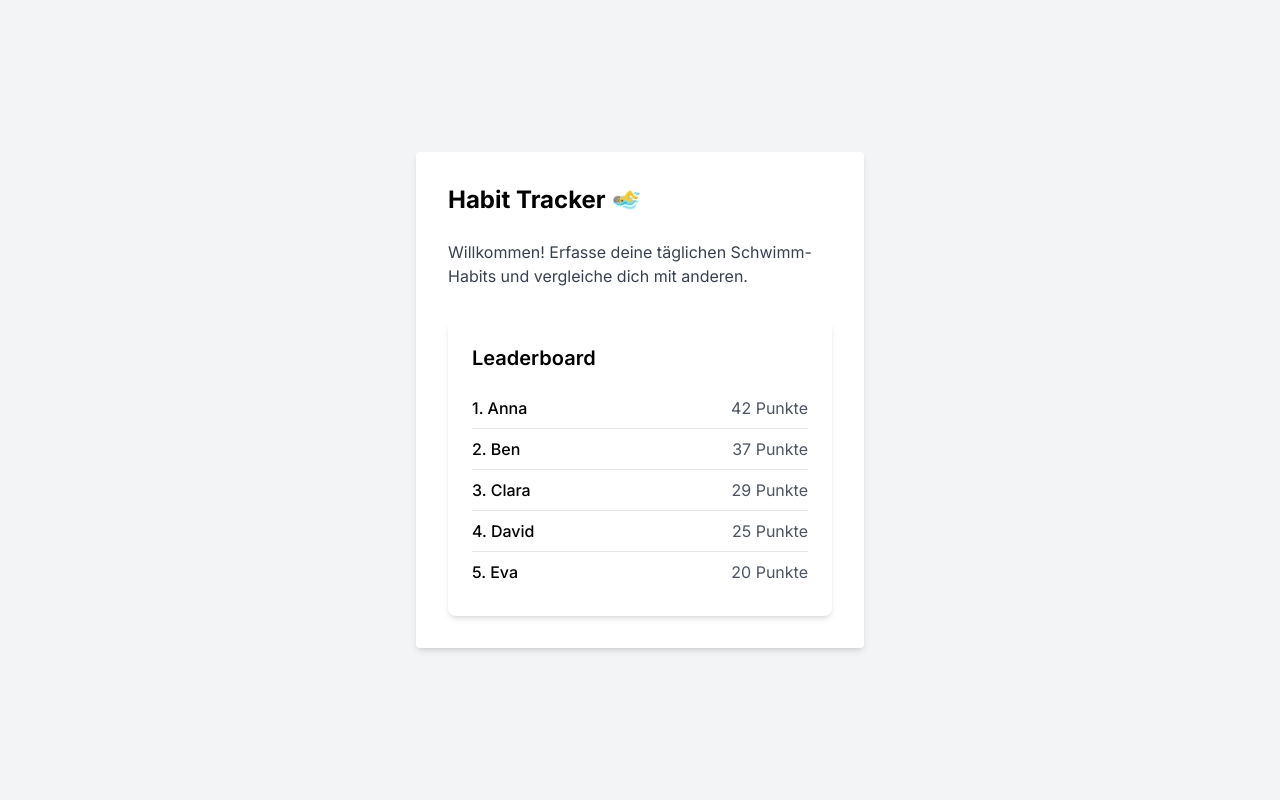
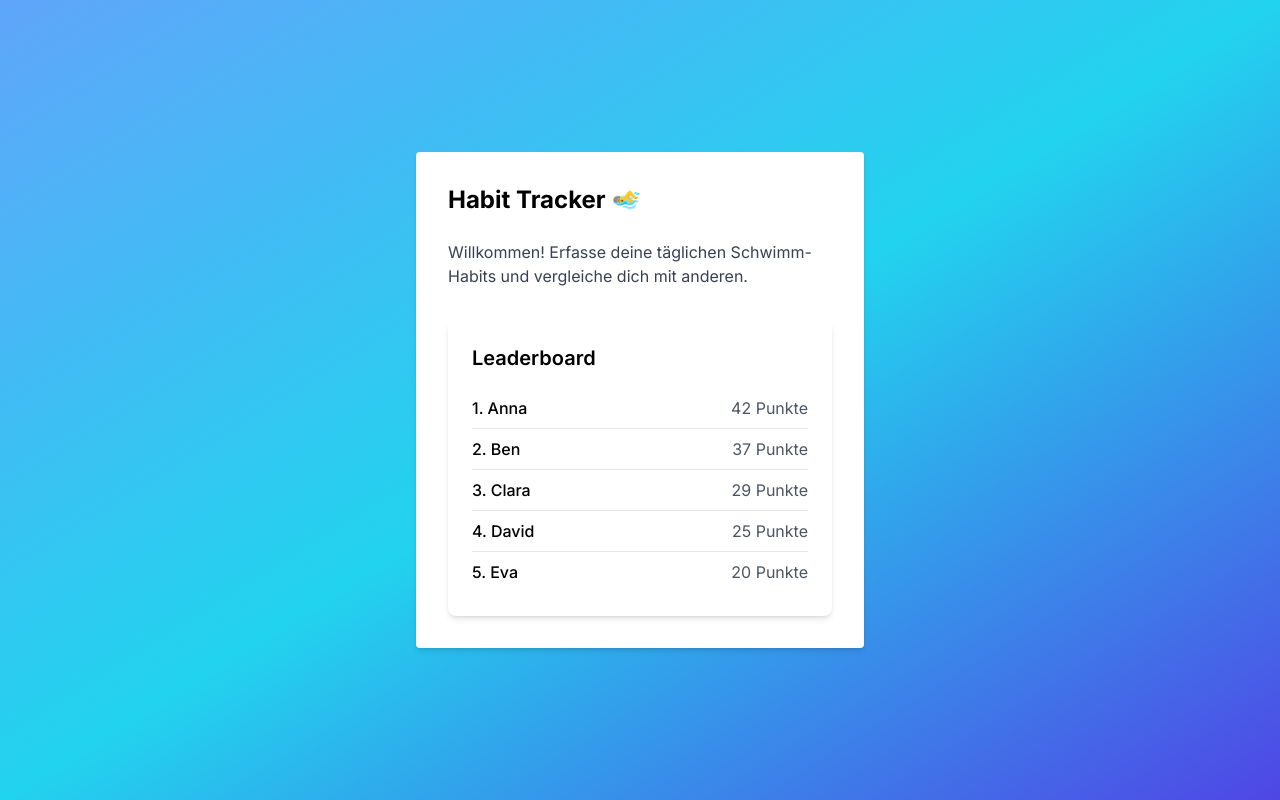
Before and after one commit to MarcDU1973/habit-tracker-delphine, a Next.js app: page / in a window 1280 px wide. Built offline with nearby package versions, Linux system fonts and the light colour scheme.

Commit message:
update pkg

```diff
--- a/app/layout.tsx
+++ b/app/layout.tsx
@@ -1,3 +1,4 @@
+// app/layout.tsx
 import './globals.css'
 import { Inter } from 'next/font/google'
 import type { Metadata } from 'next'
@@ -12,8 +13,8 @@ export const metadata: Metadata = {
 export default function RootLayout({ children }: { children: React.ReactNode }) {
   return (
     <html lang="en">
-      <body className={inter.className}>
-        <main className="min-h-screen bg-gray-100 flex items-center justify-center">
+      <body className={`${inter.className} min-h-screen bg-gradient-to-br from-blue-400 via-cyan-400 to-indigo-600`}>
+        <main className="flex items-center justify-center min-h-screen">
           <div className="p-8 bg-white rounded shadow-md w-full max-w-md">
             {children}
           </div>
--- a/package.json
+++ b/package.json
@@ -8,9 +8,9 @@
     "start": "next start"
   },
   "dependencies": {
-    "next": "14.0.0",
-    "react": "18.2.0",
-    "react-dom": "18.2.0"
+    "next": "^16.0.7",
+    "react": "^19.2.1",
+    "react-dom": "^19.2.1"
   },
   "devDependencies": {
     "@types/react": "19.2.7",
```
Also changed, not shown: tsconfig.json (+5 -3 lines), 1 other file (tests, documents, lock files or other folders).
